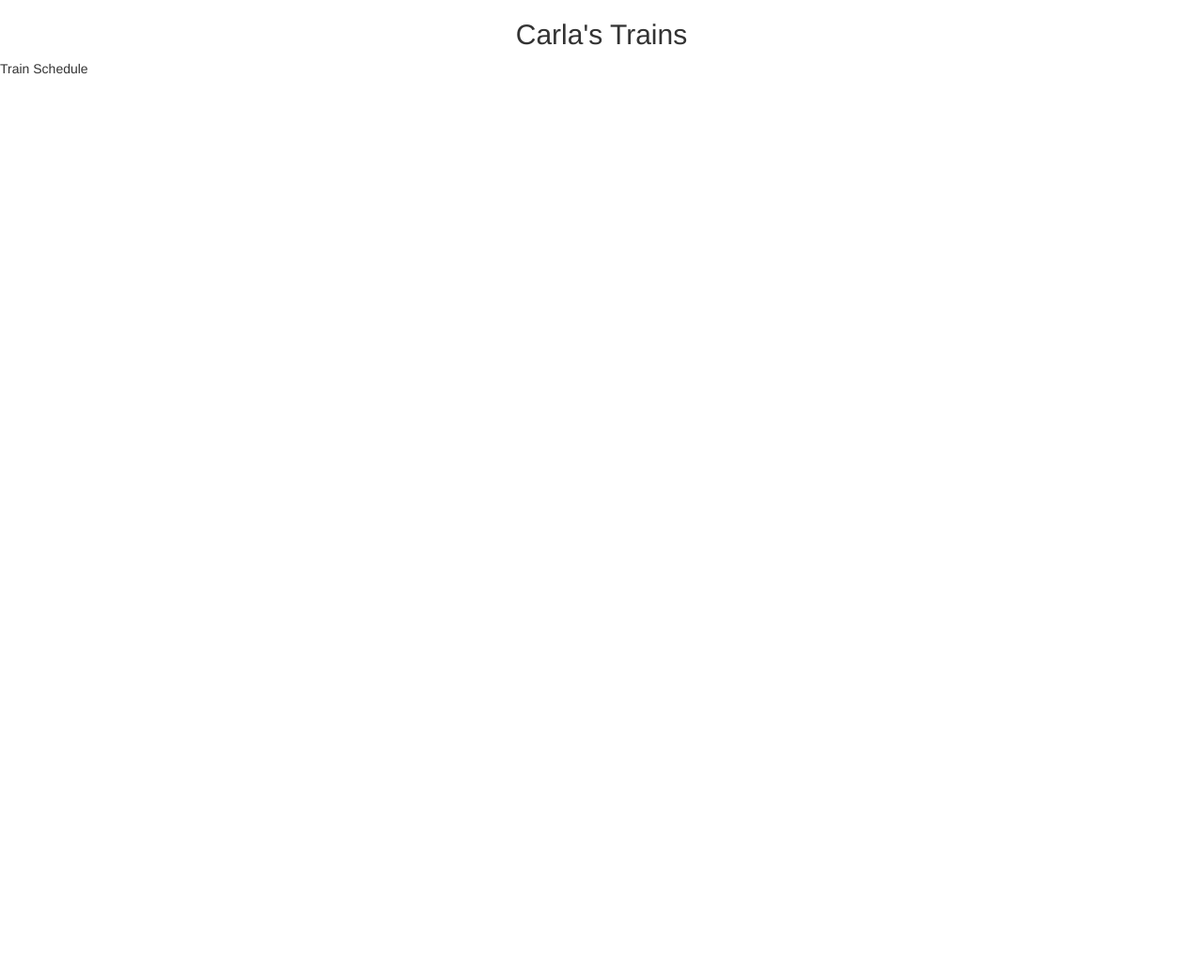
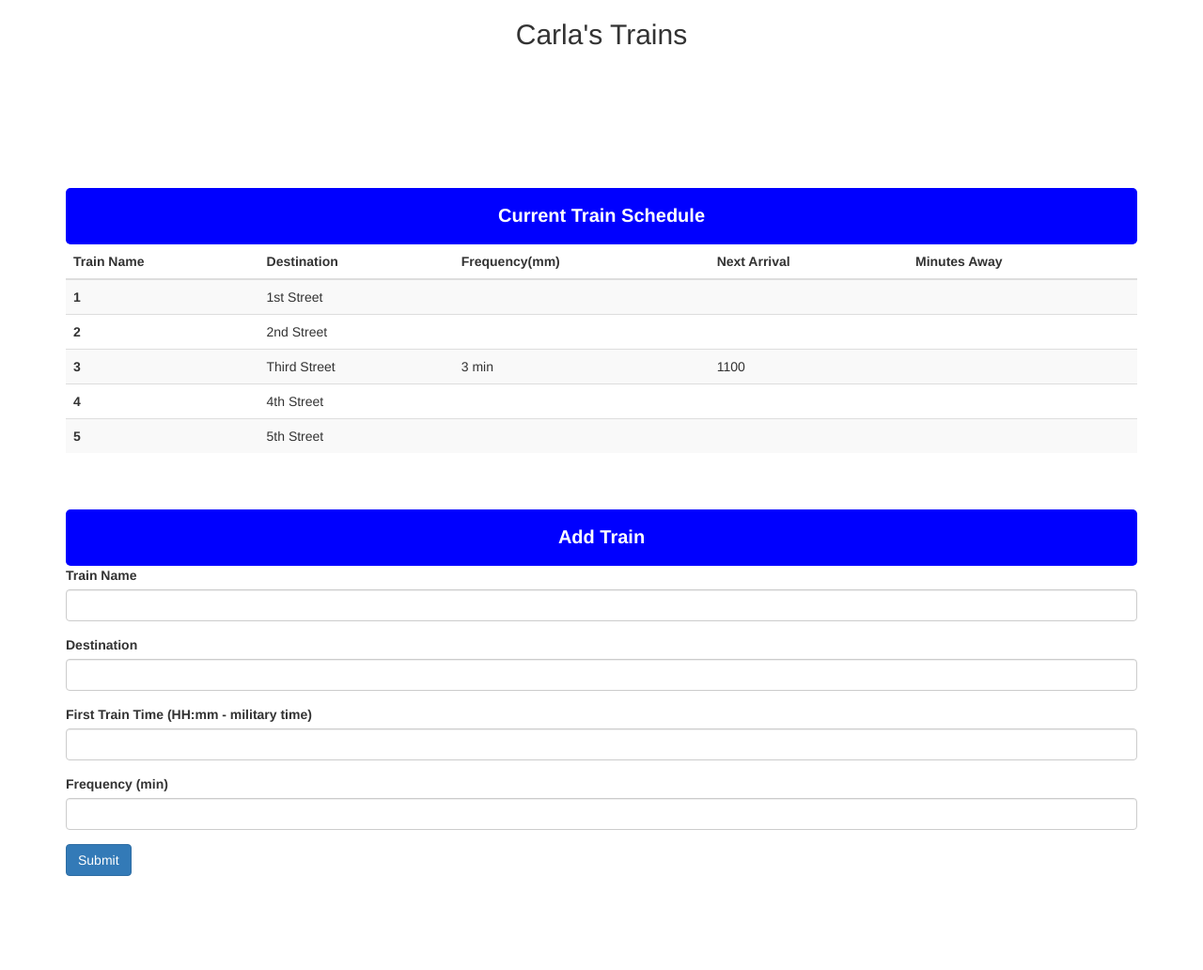
Before and after one commit to Techmama1/TrainSchedule, a plain HTML site: page index.html in a window 1280 px wide. Shown: the whole page at 94% size. Before the commit the page ends 800 px from the top, so only its background shows below. Drawn offline with nearby package versions, Linux system fonts and the light colour scheme.

Commit message:
Hope this gets commited

```diff
--- /dev/null
+++ b/assets/css/styles.css
@@ -0,0 +1,14 @@
+
+#pageTitle {
+    text-align: center;
+    height: 200px;
+ }
+.label {
+     background-color: blue;
+     height: 60px;
+     font-size: 20px;
+     display: flex;
+     justify-content: center; /* align horizontal */
+     align-items: center;
+
+ }
--- /dev/null
+++ b/assets/javascript/index.js
@@ -0,0 +1,77 @@
+
+
+
+
+$(document).ready(function()
+{
+
+ var config = {
+    apiKey: "AIzaSyC60Si67Ng4Vpyw56AAvi3htje7MrHn7IA",
+    authDomain: "carla-2a850.firebaseapp.com",
+    databaseURL: "https://carla-2a850.firebaseio.com",
+    projectId: "carla-2a850",
+    storageBucket: "carla-2a850.appspot.com",
+    messagingSenderId: "42080963998"
+  };
+  firebase.initializeApp(config);
+
+  $("#submit").click(function(event)
+  {
+      event.preventDefault();
+
+      var trainName;			// Name of the train
+      var destination;	// Place the train is traveling to
+      var firstTrainTime;	// Time the train arrives at the station
+      var frequency;		// Frequency of the trains departures
+
+var trains = [];
+
+$(document).ready(function(){
+      $('#submit').click(function(){
+         var trainName = $('#trainName').val();
+
+         var trainObj = {
+
+            name : trainName,
+            time: trainTime,
+            destination: destination,
+            firstraintime: firstTrainTime,
+            frequency: frequency,
+        }
+
+        trains.push(trainObj);
+        alert(trainName);
+    });
+});
+
+// the following calculations are from the train-example in-class exercise, Im not sure how to connect this//
+
+// Assumptions
+var tFrequency = 3;
+
+// Time is 3:30 AM
+var firstTime = "03:30";
+
+// First Time (pushed back 1 year to make sure it comes before current time)
+var firstTimeConverted = moment(firstTime, "HH:mm").subtract(1, "years");
+console.log(firstTimeConverted);
+
+// Current Time
+var currentTime = moment();
+console.log("CURRENT TIME: " + moment(currentTime).format("hh:mm"));
+
+// Difference between the times
+var diffTime = moment().diff(moment(firstTimeConverted), "minutes");
+console.log("DIFFERENCE IN TIME: " + diffTime);
+
+// Time apart (remainder)
+var tRemainder = diffTime % tFrequency;
+console.log(tRemainder);
+
+// Minute Until Train
+var tMinutesTillTrain = tFrequency - tRemainder;
+console.log("MINUTES TILL TRAIN: " + tMinutesTillTrain);
+
+// Next Train
+var nextTrain = moment().add(tMinutesTillTrain, "minutes");
+console.log("ARRIVAL TIME: " + moment(nextTrain).format("hh:mm"));
--- a/index.html
+++ b/index.html
@@ -13,13 +13,16 @@
   <link rel="stylesheet" href="https://maxcdn.bootstrapcdn.com/bootstrap/3.3.7/css/bootstrap.min.css">
   <script src="https://maxcdn.bootstrapcdn.com/bootstrap/3.3.7/js/bootstrap.min.js"></script>
 
-  <!-- Firebase Reference -->
-  <script src="https://www.gstatic.com/firebasejs/4.12.0/firebase.js"></script>
+
+  <link rel="stylesheet" href="/assets/css/styles.css">
+
+  <!-- <script src="https://www.gstatic.com/firebasejs/5.3.1/firebase.js"></script> -->
 
 </head>
 
 <body>
 
+                    <!--  *******  Directions  *******  -->
 
         <!-- create a train schedule application that incorporates Firebase to host arrival and departure data. Your app will retrieve and manipulate this information with Moment.js. This website will provide up-to-date information about various trains, namely their arrival times and how many minutes remain until they arrive at their station. -->
 
@@ -32,9 +35,9 @@ Train Name
 
 Destination
 
-First Train Time -- in military time
+First Train Time - in military time
 
-Frequency -- in minutes
+Frequency - in minutes
 
 Code this app to calculate when the next train will arrive; this should be relative to the current time.
 
@@ -43,21 +46,103 @@ Users from many different machines must be able to view same train times.
 Styling and theme are completely up to you. Get Creative! -->
 
 <div class= "col-lg-12">
-   <div class= "row" style="text-align: center">
+    <!-- <button id="test"> test javascript </button> -->
+   <div class= "row" id="pageTitle">
        <h2>Carla's Trains</h2>
    </div>
    <div class= "row">
-        <div>
-            <div>
-                Train Schedule
+        <div class="container">
+            <div class="label">
+                <span class="labelText"> Current Train Schedule </span>
             </div>
+            <table class="table table-striped">
+                    <thead>
+                      <tr>
+                        <th scope="col">Train Name</th>
+                        <th scope="col">Destination</th>
+                        <th scope="col">Frequency(mm)</th>
+                        <th scope="col">Next Arrival</th>
+                        <th scope="col">Minutes Away</th>
+                      </tr>
+                    </thead>
+                    <tbody>
+                      <tr>
+                        <th scope="row">1</th>
+                        <td>1st Street</td>
+                        <td></td>
+                        <td></td>
+                        <td></td>
+                      </tr>
+                      <tr>
+                        <th scope="row">2</th>
+                        <td>2nd Street</td>
+                        <td></td>
+                        <td></td>
+                        <td></td>
+                      </tr>
+                      <tr>
+                        <th scope="row">3</th>
+                        <td>Third Street</td>
+                        <td>3 min</td>
+                        <td>1100</td>
+                        <td></td>
+                      </tr>
+                      <tr>
+                            <th scope="row">4</th>
+                            <td>4th Street</td>
+                            <td></td>
+                            <td></td>
+                            <td></td>
+                      </tr>
+                      <tr>
+                            <th scope="row">5</th>
+                            <td>5th Street</td>
+                            <td></td>
+                            <td></td>
+                            <td></td>
+                      </tr>
+
+                    </tbody>
+                </table>
         </div>
    </div>
+   <div class="row">
+       <div style="margin-top:40px; margin-bottom: 100px;" class="container">
+            <div class="label">
+                    <span class="labelText"> Add Train </span>
+            </div>
+
+            <form>
+                    <div class="form-group">
+                      <label for="trainName">Train Name</label>
+                      <input type="text" class="form-control" id="trainName" placeholder="">
+
+                    </div>
+                    <div class="form-group">
+                      <label for="destination">Destination</label>
+                      <input type="text" class="form-control" id="destination" >
+                    </div>
+                    <div class="form-group">
+                            <label for="firstTrainTime">First Train Time (HH:mm - military time)</label>
+                            <input type="text" class="form-control" id="firstTrainTime" >
+                    </div>
+                    <div class="form-group">
+                            <label for="frequency">Frequency (min)</label>
+                            <input type="text" class="form-control" id="frequency" >
+                    </div>
+
+                    <button id="submit" class="btn btn-primary">Submit</button>
+                  </form>
+       </div>
+
+
+   </div>
+
 </div>
 
 
 
-
+<script src="/assets/javascript/index.js"> </script>
 
 
 
```
